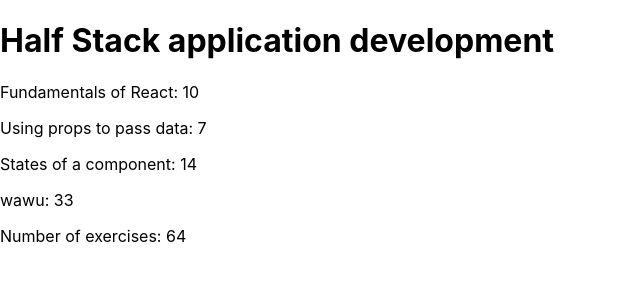
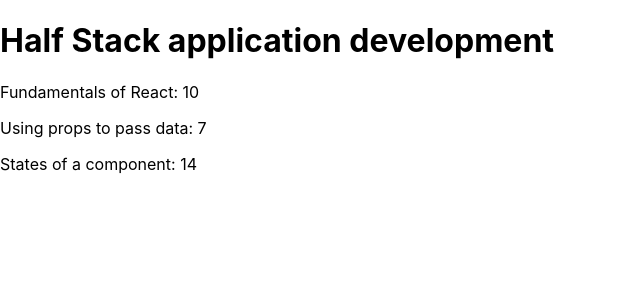
Before and after one commit to foderking/Full-Stack-Open-2021, a React (Create React App) app in the folder part2/course information/: page / in a window 1280 px wide. Shown: the top 300 px of the page, without its empty margins (0-640 px from the left). Built offline with nearby package versions, Linux system fonts and the light colour scheme; the HTML template or start-up script is replaced by a standard one.

Commit message:
done 2.1

```diff
--- a/part2/course information/src/App.js
+++ b/part2/course information/src/App.js
@@ -13,14 +13,10 @@ const App = () => {
     }, {
       name: 'States of a component',
       exercises: 14
-    }, {
-      name: 'wawu',
-      exercises: 33
     } ]
   }
 
   return <Course course={course} />
-
 }
 
 const Course = ({course}) => {
@@ -28,11 +24,23 @@ const Course = ({course}) => {
     <div>
       <Header course={course.name} />
       <Content parts={course.parts}/>
-      <Total parts={course.parts}/>
+{/*      <Total parts={course.parts}/>*/}
     </div>
   )
 }
 
+const Content = (props) => {
+  const element = props.parts.map( value => <Part
+    part={value.name}
+    exercise={value.exercises}
+    key={props.parts.indexOf(value)}
+  />)
+  return (
+    <div>
+      {element}
+    </div>
+    )
+}
 
 const Header = (props) => (
       <h1>
@@ -59,16 +67,4 @@ const Part = (props) => (
     </p>
 )
 
-const Content = (props) => {
-  const element = props.parts.map( value => <Part
-    part={value.name}
-    exercise={value.exercises}
-    key={props.parts.indexOf(value)}
-  />)
-  return (
-    <div>
-      {element}
-    </div>
-    )
-}
 export default App
```
